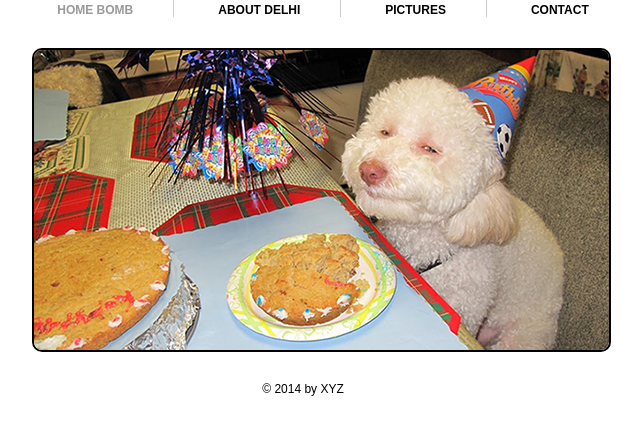
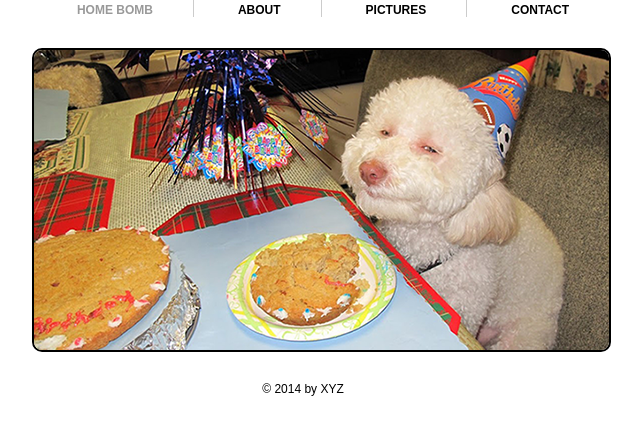
Before and after one commit to phpnoida/codeigniter, a plain HTML site: page index.html in a window 1280 px wide. Shown: the whole page, without its empty margins (337-979 px from the left). Drawn offline with Linux system fonts and the light colour scheme.

Commit message:
this is our first commit

```diff
--- a/index.html
+++ b/index.html
@@ -27,7 +27,7 @@
 	<div class="navigation">
 		<ul>
 			<li><a class="active" href="index.html">HOME BOMB</a></li>
-			<li><a href="about.html">ABOUT delhi</a></li>
+			<li><a href="about.html">ABOUT</a></li>
 			<li><a href="picture.html">PICTURES</a></li>
 			<li class="bdr"><a class="pdg" href="contact.html">CONTACT</a></li>
 		</ul>
```
